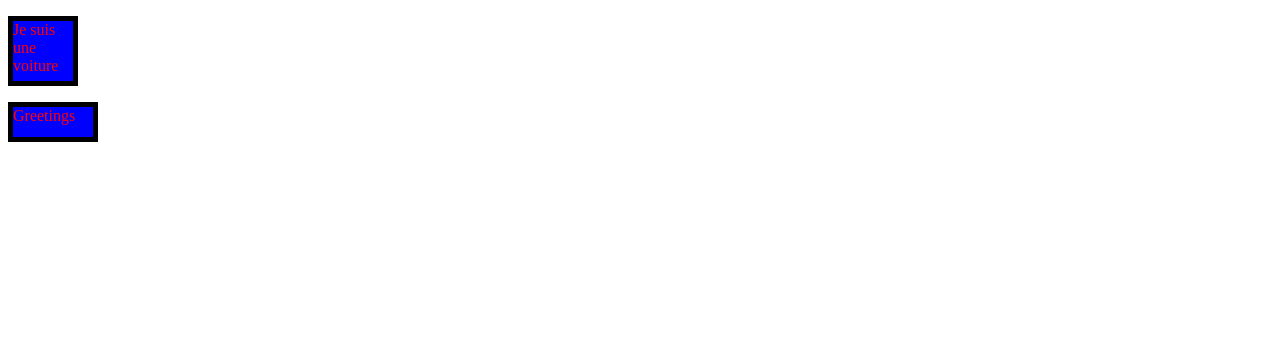
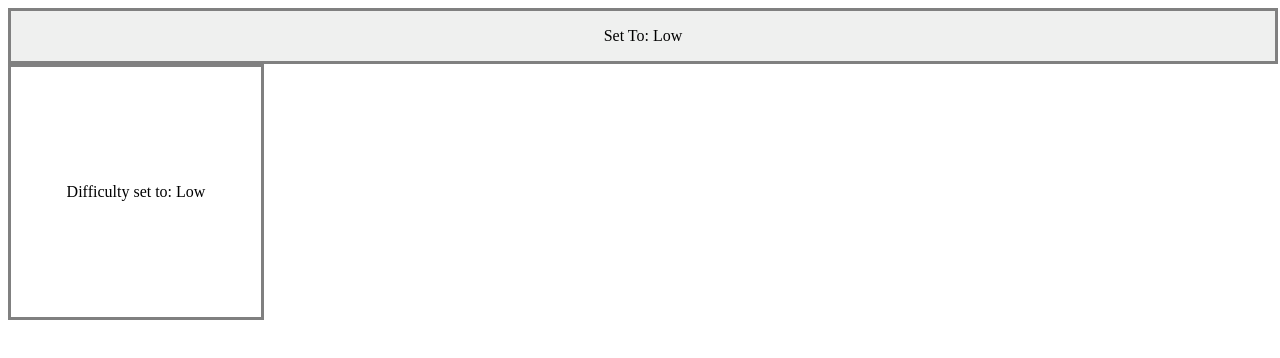
Before and after one commit to Dezedene/React-Redux-Reminder, a React (Create React App) app: page / in a window 1280 px wide. Shown: the top 358 px of the page. Built offline with nearby package versions, Linux system fonts and the light colour scheme.

Commit message:
conditional rendering with props

```diff
--- a/src/App.jsx
+++ b/src/App.jsx
@@ -1,12 +1,11 @@
-import Car from "./components/car/Car";
-import Greetings from "./components/Greetings/Greetings";
-import "./global.css";
+import DisplayDifficulty from "./components/displayDifficulty/DisplayDifficulty";
+import MenuListItem from "./components/menuListItem/MenuListItem";
 
 export function App() {
   return (
     <>
-      <Car />
-      <Greetings />
+      <MenuListItem difficulty={"Low"} />
+      <DisplayDifficulty difficulty={"Low"} />
     </>
   );
 }
--- a/src/components/Greetings/Greetings.jsx
+++ /dev/null
@@ -1,6 +0,0 @@
-import s from "./greetings.module.css";
-
-const Greetings = () => {
-  return <p className={`${s.box} ${s.box2}`}>Greetings</p>;
-};
-export default Greetings;
--- a/src/components/Greetings/greetings.module.css
+++ /dev/null
@@ -1,9 +0,0 @@
-.box {
-  border: solid black 5px;
-}
-
-.box2 {
-  height: 30px;
-  width: 80px;
-  background-color: blue;
-}
--- a/src/components/car/Car.jsx
+++ /dev/null
@@ -1,4 +0,0 @@
-const Car = () => {
-  return <p className="box box2">Je suis une voiture</p>;
-};
-export default Car;
--- /dev/null
+++ b/src/components/displayDifficulty/DisplayDifficulty.jsx
@@ -0,0 +1,12 @@
+import s from "./style.module.css";
+
+const DisplayDifficulty = (props) => {
+  return (
+    <div className={s.container}>
+      {props.difficulty
+        ? `Difficulty set to: ${props.difficulty}`
+        : "No difficulty set"}
+    </div>
+  );
+};
+export default DisplayDifficulty;
--- /dev/null
+++ b/src/components/displayDifficulty/style.module.css
@@ -0,0 +1,8 @@
+.container {
+  height: 250px;
+  width: 250px;
+  border: 3px solid grey;
+  display: flex;
+  justify-content: center;
+  align-items: center;
+}
--- /dev/null
+++ b/src/components/menuListItem/MenuListItem.jsx
@@ -0,0 +1,20 @@
+import { useState } from "react";
+import s from "./style.module.css";
+
+const MenuListItems = (props) => {
+  const [isHovered, setIsHovered] = useState(false);
+  console.log("isHovered: ", isHovered);
+  return (
+    <>
+      <div
+        style={{ backgroundColor: isHovered ? "#a5e9ff" : "#eff0ef" }}
+        className={s.container}
+        onMouseEnter={() => setIsHovered(true)}
+        onMouseLeave={() => setIsHovered(false)}
+      >
+        Set To: {props.difficulty}
+      </div>
+    </>
+  );
+};
+export default MenuListItems;
--- /dev/null
+++ b/src/components/menuListItem/style.module.css
@@ -0,0 +1,8 @@
+.container {
+  height: 50px;
+  width: 100%;
+  border: 3px solid grey;
+  display: flex;
+  justify-content: center;
+  align-items: center;
+}
--- a/src/global.css
+++ /dev/null
@@ -1,13 +0,0 @@
-p {
-  color: red;
-}
-
-.box {
-  height: 60px;
-  width: 60px;
-  background-color: blue;
-}
-
-.box2 {
-  border: 5px solid black;
-}
```
